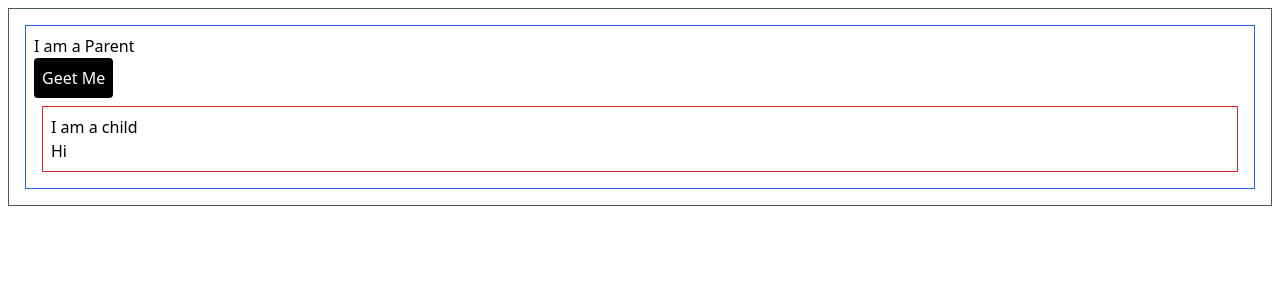
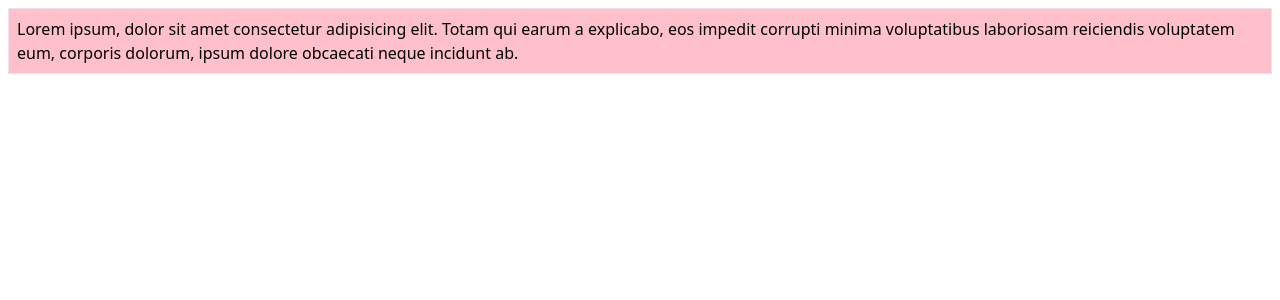
Before and after one commit to Learn-with-Sumit/rnext, a React (Vite) app: page / in a window 1280 px wide. Shown: the top 300 px of the page. Built offline with nearby package versions, Linux system fonts and the light colour scheme.

Commit message:
useLayoutEffect done

```diff
--- a/src/App.jsx
+++ b/src/App.jsx
@@ -1,7 +1,7 @@
-import ParentChild from "./imperative/ParentChild";
+import LayoutTest from "./layout/LayoutTest";
 
 function App() {
-    return <ParentChild />;
+    return <LayoutTest />;
 }
 
 export default App;
--- /dev/null
+++ b/src/layout/LayoutTest.jsx
@@ -0,0 +1,37 @@
+import React, { useLayoutEffect, useRef, useEffect } from "react";
+
+const LayoutTest = () => {
+    const elementRef = useRef(null);
+
+    useLayoutEffect(() => {
+        console.log('useLayoutEffect');
+        const element = elementRef.current;
+        element.style.backgroundColor = 'white';
+        setTimeout(() => {
+            element.style.backgroundColor = 'pink';
+        }, 1000)
+        return () => {
+          element.style.backgroundColor = 'white';
+        };
+      }, []);
+
+      useEffect(() => {
+        console.log('useEffect');
+      }, []);
+
+
+    return (
+        <div
+            className="m-2 border p-2"
+            ref={elementRef}>
+            <p>
+                Lorem ipsum, dolor sit amet consectetur adipisicing elit. Totam
+                qui earum a explicabo, eos impedit corrupti minima voluptatibus
+                laboriosam reiciendis voluptatem eum, corporis dolorum, ipsum
+                dolore obcaecati neque incidunt ab.
+            </p>
+        </div>
+    );
+};
+
+export default LayoutTest;
```
